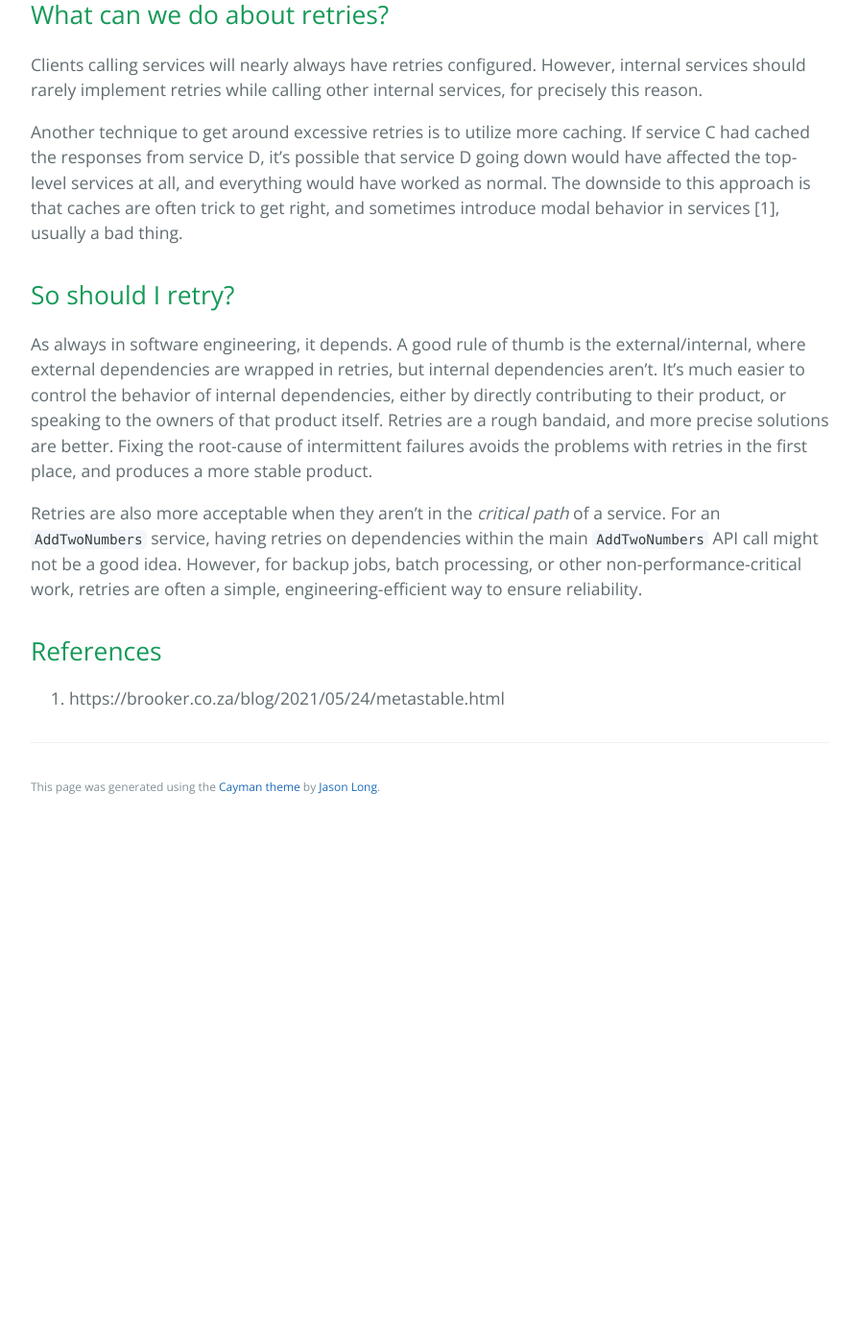
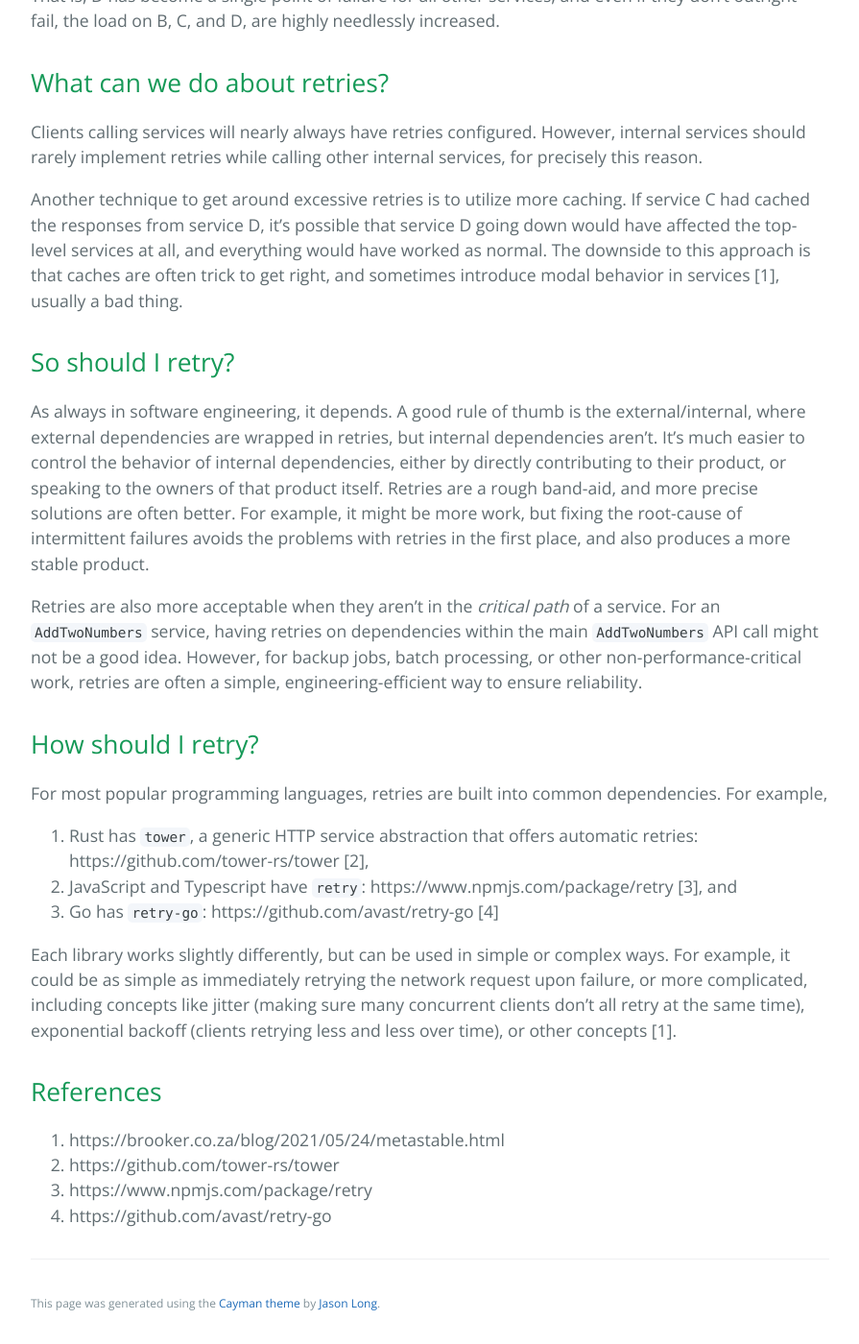
Before and after one commit to learning-software-engineering/learning-software-engineering.github.io, a Jekyll site: the page built from Topics/Software_Engineering/Retries.md, in a window 1280 px wide and 1400 px high, scrolled down 1949 px. Shown: the whole window at 96% size, without its empty margins (192-1087 px from the left). Built offline with Jekyll 4.4.1, drawn with Linux system fonts in a browser that asks for light colours; our own code applies the rules of GitHub Pages for plain Markdown files; before the commit the page ends 2811 px from its top, so only the background shows below that; some of the changed text lies outside the part shown.

Commit message:
Update with language examples; clear wording

```diff
--- a/Topics/Software_Engineering/Retries.md
+++ b/Topics/Software_Engineering/Retries.md
@@ -1,6 +1,9 @@
 # Retries in web services
 
 Especially relevant for webserver applications, but useful for others, retries are really tricky to get right.
+Retries are the practice of _retrying_ a network request, usually over HTTP or HTTPS, when it fails. It relies
+on the assumption that most failures are intermittent, meaning only happen rarely.
+
 Retries and throttling are both terms used to talk about the _flow_ of traffic into a service. Often the
 operators/developers of that service want to make guarantees about the rate of that flow, or otherwise direct
 traffic.
@@ -74,13 +77,29 @@ and sometimes introduce modal behavior in services [1], usually a bad thing.
 As always in software engineering, it depends. A good rule of thumb is the external/internal, where external
 dependencies are wrapped in retries, but internal dependencies aren't. It's much easier to control the behavior of
 internal dependencies, either by directly contributing to their product, or speaking to the owners of that product
-itself. Retries are a rough bandaid, and more precise solutions are better. Fixing the root-cause of intermittent
-failures avoids the problems with retries in the first place, and produces a more stable product.
+itself. Retries are a rough band-aid, and more precise solutions are often better. For example, it might be more work,
+but fixing the root-cause of intermittent failures avoids the problems with retries in the first place, and also
+produces a more stable product.
 
 Retries are also more acceptable when they aren't in the _critical path_ of a service. For an `AddTwoNumbers`
 service, having retries on dependencies within the main `AddTwoNumbers` API call might not be a good idea. However,
 for backup jobs, batch processing, or other non-performance-critical work, retries are often a simple,
 engineering-efficient way to ensure reliability.
 
+## How should I retry?
+
+For most popular programming languages, retries are built into common dependencies. For example,
+1. Rust has `tower`, a generic HTTP service abstraction that offers automatic retries: https://github.com/tower-rs/tower [2],
+2. JavaScript and Typescript have `retry`: https://www.npmjs.com/package/retry [3], and
+3. Go has `retry-go`: https://github.com/avast/retry-go [4]
+
+Each library works slightly differently, but can be used in simple or complex ways. For example, it could be as simple
+as immediately retrying the network request upon failure, or more complicated, including concepts like jitter (making sure
+many concurrent clients don't all retry at the same time), exponential backoff (clients retrying less and less over time),
+or other concepts [1].
+
 ## References
 1. https://brooker.co.za/blog/2021/05/24/metastable.html
+2. https://github.com/tower-rs/tower
+3. https://www.npmjs.com/package/retry
+4. https://github.com/avast/retry-go
```
